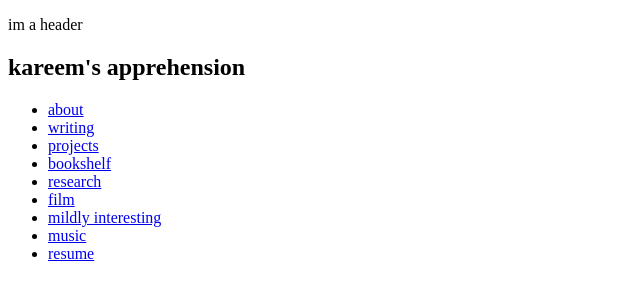
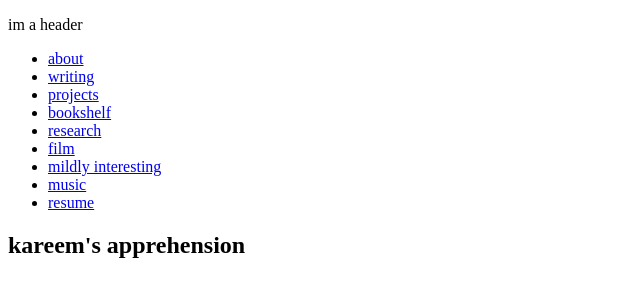
Before and after one commit to boshd/kareemarab, a Next.js app: page / in a window 1280 px wide. Shown: the top 300 px of the page, without its empty margins (0-640 px from the left). Built offline with nearby package versions, Linux system fonts and the light colour scheme.

Commit message:
added about page

```diff
--- a/components/Header.js
+++ b/components/Header.js
@@ -1,9 +1,25 @@
 import React from 'react';
+import Link from 'next/link';
 import PropTypes from 'prop-types';
 
 const Header = ({ t }) => (
     <div className="header">
         <p>im a header</p>
+        <ul>
+            <li>
+                <Link href='/about'>
+                    about
+                </Link>
+            </li>
+            <li><a href="#">writing</a></li>
+            <li><a href="#">projects</a></li>
+            <li><a href="#">bookshelf</a></li>
+            <li><a href="#">research</a></li>
+            <li><a href="#">film</a></li>
+            <li><a href="#">mildly interesting</a></li>
+            <li><a href="#">music</a></li>
+            <li><a href="#">resume</a></li>
+        </ul>
     </div>
 );
 
--- a/pages/index.js
+++ b/pages/index.js
@@ -5,17 +5,6 @@ export default function IndexPage() {
   return (
     <Layout>
       <h2>kareem's apprehension</h2>
-      <ul>
-        <li><a href="#">about</a></li>
-        <li><a href="#">writing</a></li>
-        <li><a href="#">projects</a></li>
-        <li><a href="#">bookshelf</a></li>
-        <li><a href="#">research</a></li>
-        <li><a href="#">film</a></li>
-        <li><a href="#">mildly interesting</a></li>
-        <li><a href="#">music</a></li>
-        <li><a href="#">resume</a></li>
-      </ul>
     </Layout>
   )
 }
```
